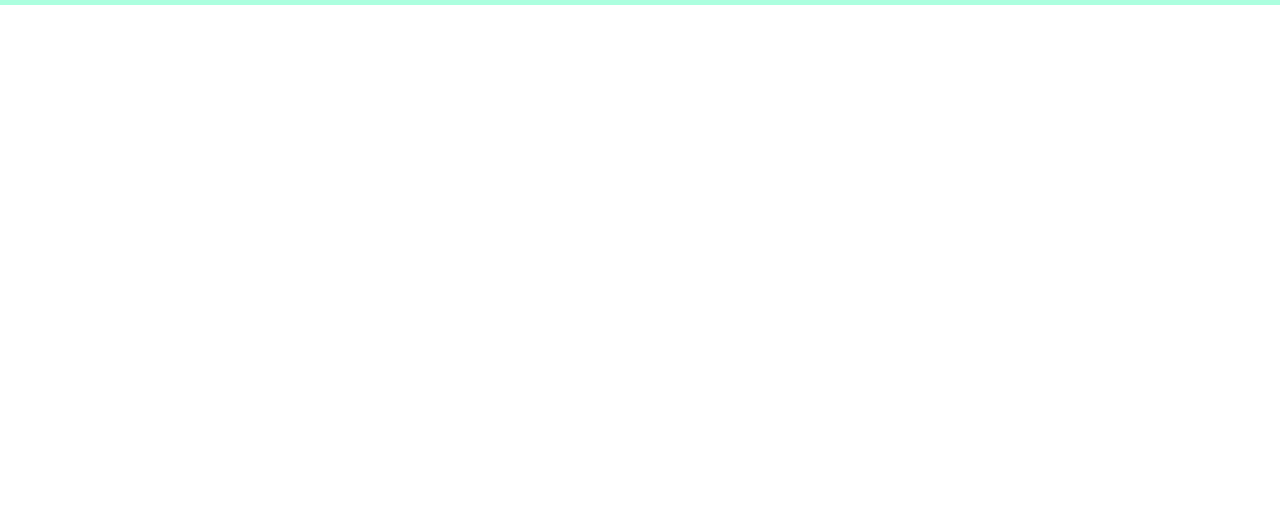
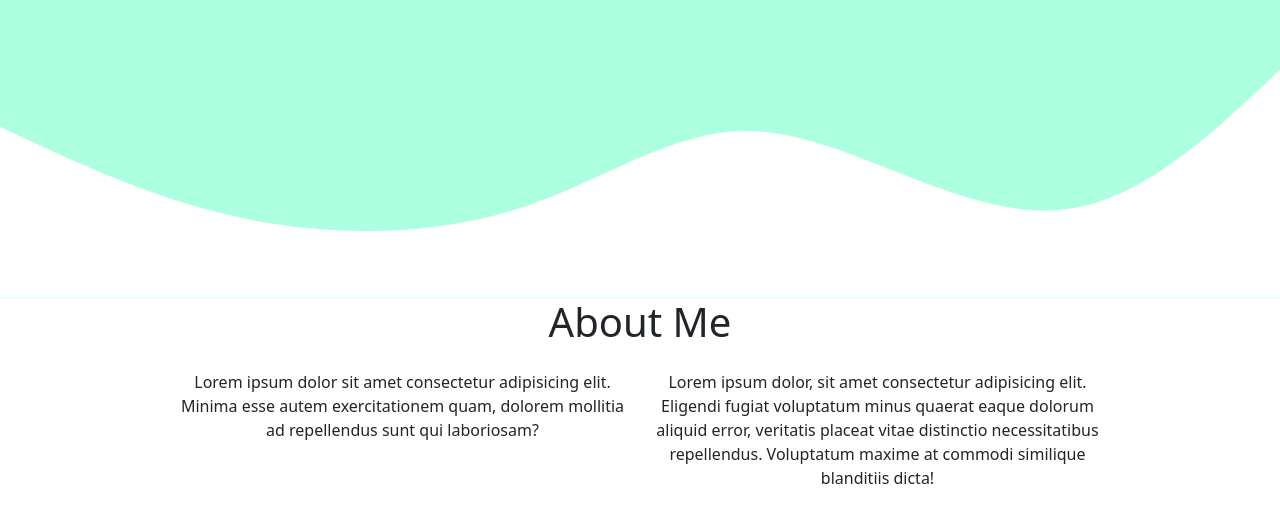
Before and after one commit to 433120/herisuwito.git.io, a plain HTML site: page index.html in a window 1280 px wide. Shown: the part 436-942 px from the top of the page. Before the commit the page ends 800 px from the top, so only its background shows below. Drawn offline with Linux system fonts and the light colour scheme.

Commit message:
create about me section

```diff
--- a/css/mystyle.css
+++ b/css/mystyle.css
@@ -1,4 +1,4 @@
 .jumbotron {
-  padding: 2rem 1rem;
+  padding-top: 4.5rem;
   background-color: #acffdf;
 }
--- a/index.html
+++ b/index.html
@@ -38,12 +38,41 @@
     </nav>
     <!--End of navbar-->
     <!-- Jumbotron section-->
-    <section class="jumbotron text-center">
-      <img src="./img/profile2.jpg" alt="heri suwito.jpg" width="200" class="rounded-circle" />
+    <section id="jumbotron" class="jumbotron text-center">
+      <img src="./img/profile2.jpg" alt="heri suwito.jpg" width="200" class="rounded-circle img-thumbnail" />
       <h1 class="display-4">Heri Suwito</h1>
       <p class="lead">Web Developer | UI/UX Designer | Logo Designer</p>
+      <svg xmlns="http://www.w3.org/2000/svg" viewBox="0 0 1440 320">
+        <path
+          fill="#ffffff"
+          fill-opacity="1"
+          d="M0,128L34.3,144C68.6,160,137,192,206,213.3C274.3,235,343,245,411,245.3C480,245,549,235,617,208C685.7,181,754,139,823,133.3C891.4,128,960,160,1029,186.7C1097.1,213,1166,235,1234,213.3C1302.9,192,1371,128,1406,96L1440,64L1440,320L1405.7,320C1371.4,320,1303,320,1234,320C1165.7,320,1097,320,1029,320C960,320,891,320,823,320C754.3,320,686,320,617,320C548.6,320,480,320,411,320C342.9,320,274,320,206,320C137.1,320,69,320,34,320L0,320Z"
+        ></path>
+      </svg>
     </section>
     <!--end of Jumbotron-->
+    <!--About Me-->
+    <section id="about">
+      <div class="container">
+        <div class="row text-center mb-3">
+          <div class="col">
+            <h1>About Me</h1>
+          </div>
+        </div>
+        <div class="row justify-content-center fs-6 text-center">
+          <div class="col-5">
+            <p>Lorem ipsum dolor sit amet consectetur adipisicing elit. Minima esse autem exercitationem quam, dolorem mollitia ad repellendus sunt qui laboriosam?</p>
+          </div>
+          <div class="col-5">
+            <p>
+              Lorem ipsum dolor, sit amet consectetur adipisicing elit. Eligendi fugiat voluptatum minus quaerat eaque dolorum aliquid error, veritatis placeat vitae distinctio necessitatibus repellendus. Voluptatum maxime at commodi
+              similique blanditiis dicta!
+            </p>
+          </div>
+        </div>
+      </div>
+    </section>
+    <!--End of About Me-->
     <!-- Optional JavaScript; choose one of the two! -->
 
     <!-- Option 1: Bootstrap Bundle with Popper -->
```
